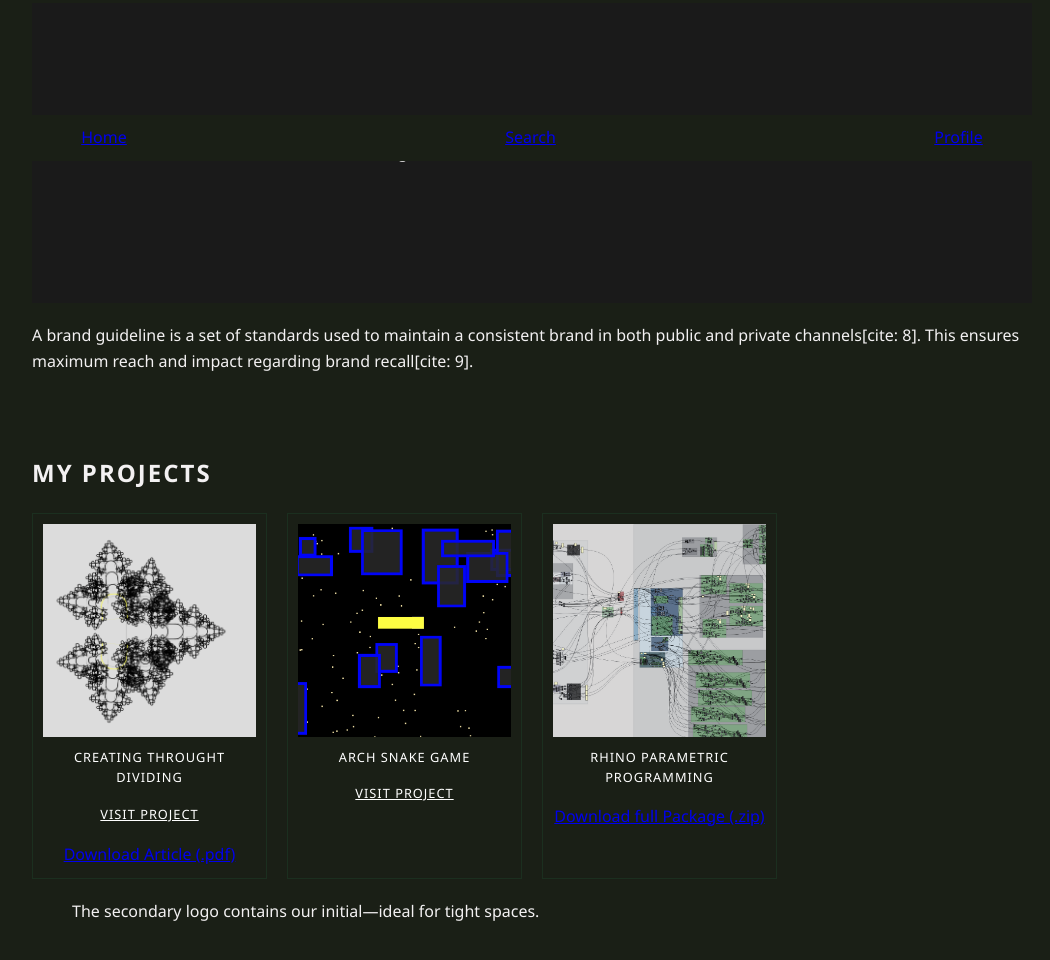
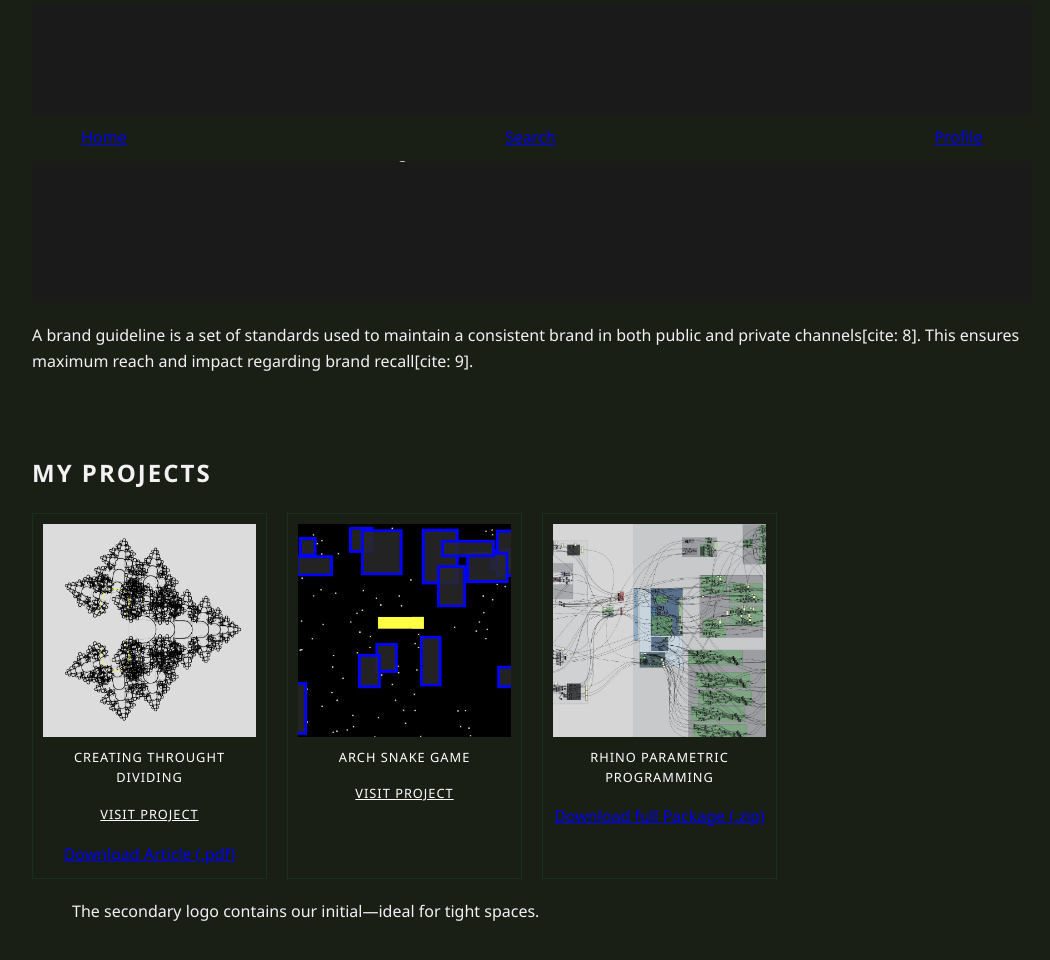
Before and after one commit to VakrinosAntonis/vakrinos-antonis-website, a plain HTML site: page index.html in a window 1280 px wide. Shown: the part 639-1599 px from the top of the page, without its empty margins (108-1158 px from the left). Drawn offline with Linux system fonts and the light colour scheme.

Commit message:
CTH Project Photo bug fix

```diff
--- a/index.html
+++ b/index.html
@@ -31,7 +31,7 @@
     <div class="photo-grid">
         <div class="grid-item">
             <div class="photo-placeholder">
-                <img src="Images/cathedral-landscape.png" alt="Parametrical cathedral toolkit">
+                <img src="Images/Cathedral_Modeling_main.png" alt="Parametrical cathedral toolkit">
             </div>
             <p class="grid-text">Creating Throught Dividing</p>
             <a class="grid-text"  href="https://vakrinosantonis.github.io/Cathedral-Modeling/">Visit Project</a>
```
Also changed, not shown: images/Cathedral_Modeling_main.png (added).
